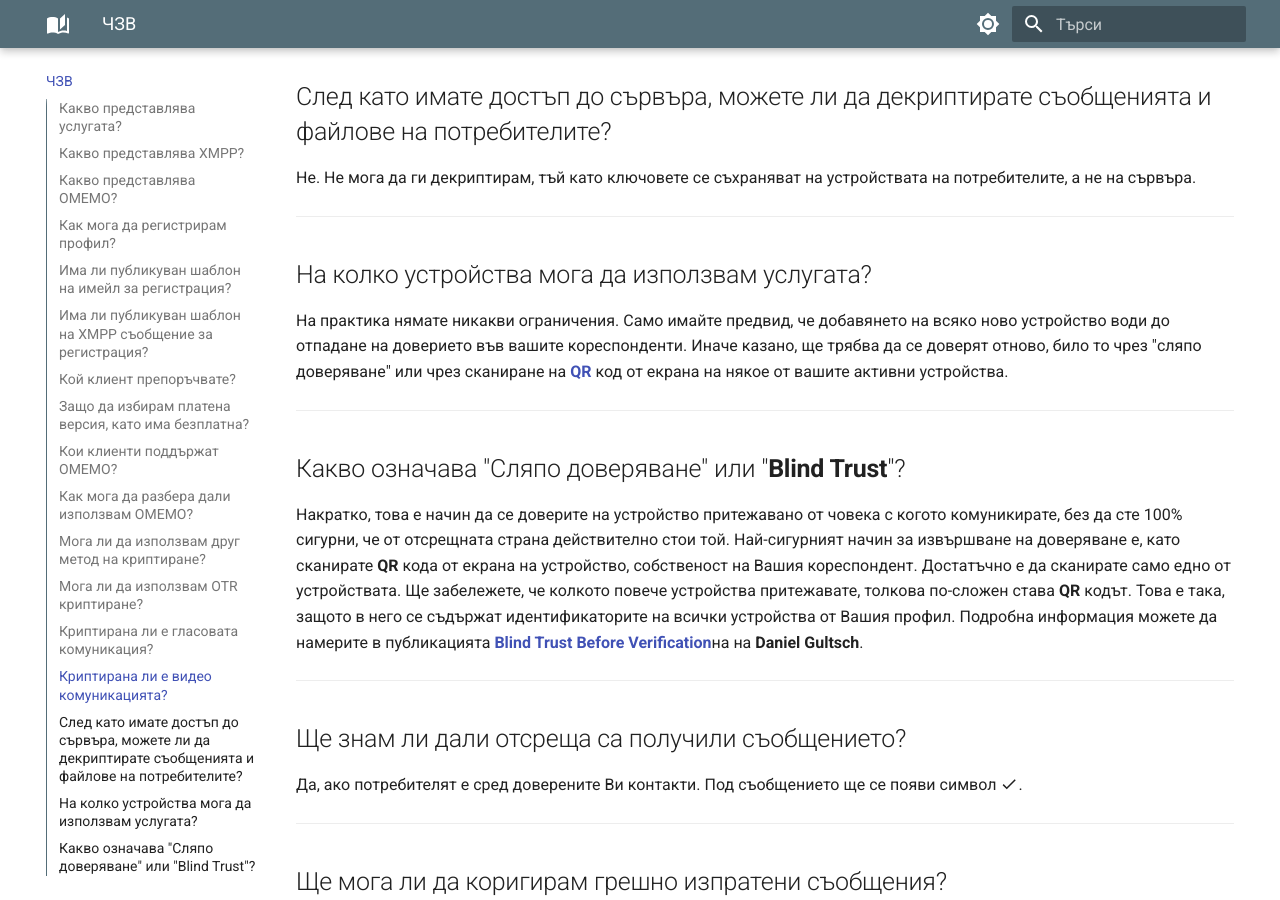
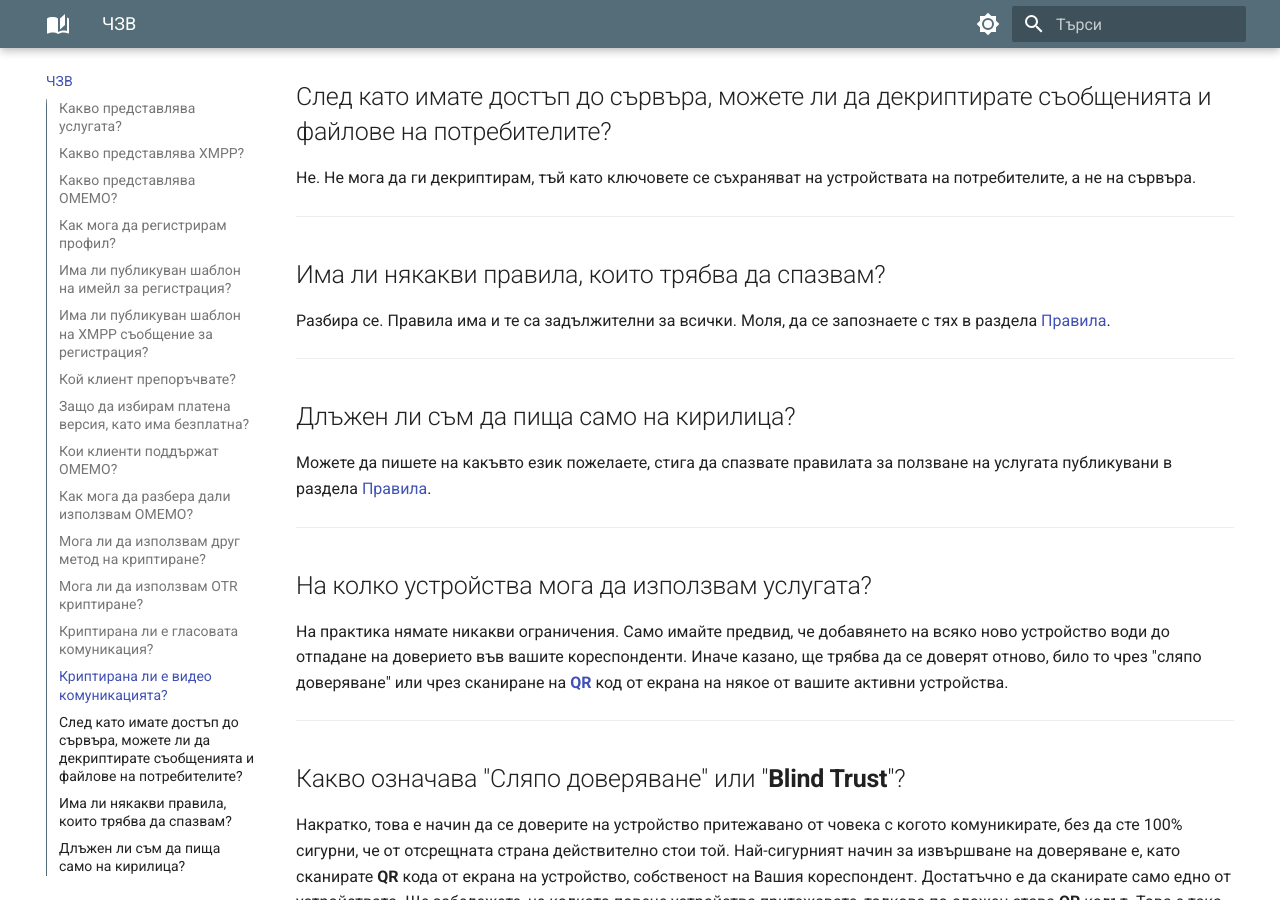
Before and after one commit to MrEddX/docs.chatrix.one, an MkDocs documentation site: the page built from docs/често-задавани-въпроси.md, in a window 1280 px wide and 900 px high, scrolled down 4321 px. Built offline with MkDocs 1.6.1 and Material for MkDocs 9.7.7, drawn with Linux system fonts in a browser that asks for light colours.

Commit message:
FAQ: More Questions

```diff
--- a/docs/често-задавани-въпроси.md
+++ b/docs/често-задавани-въпроси.md
@@ -121,6 +121,18 @@
 ## След като имате достъп до сървъра, можете ли да декриптирате съобщенията и файлове на потребителите?
 
 Не. Не мога да ги декриптирам, тъй като ключовете се съхраняват на устройствата на потребителите, а не на сървъра.
+
+* * *
+
+## Има ли някакви правила, които трябва да спазвам?
+
+Разбира се. Правила има и те са задължителни за всички. Моля, да се запознаете с тях в раздела [Правила](https://docs.chatrix.one/правила/).
+
+* * *
+
+## Длъжен ли съм да пища само на кирилица?
+
+Можете да пишете на какъвто език пожелаете, стига да спазвате правилата за ползване на услугата публикувани в раздела [Правила](https://docs.chatrix.one/правила/).
 
 * * *
 
```
